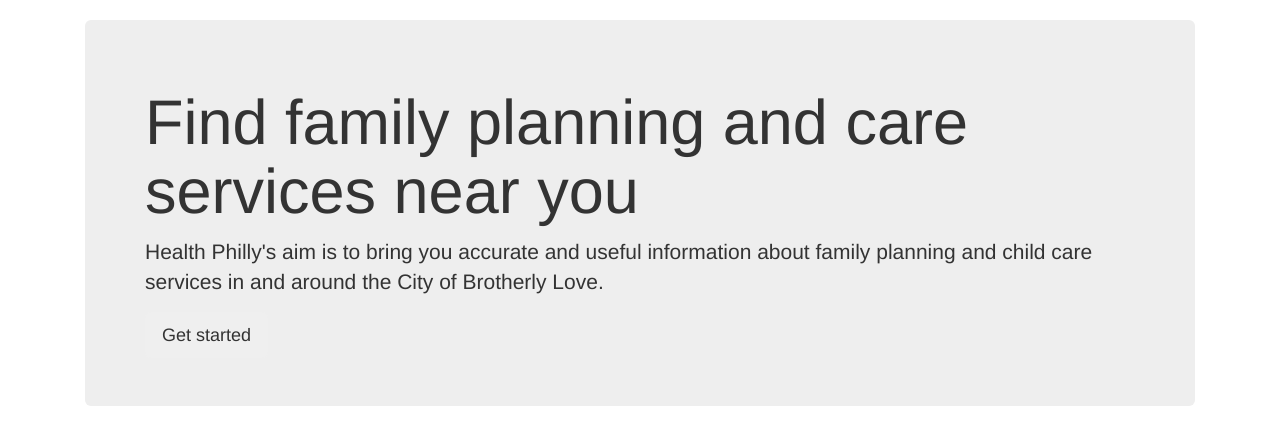
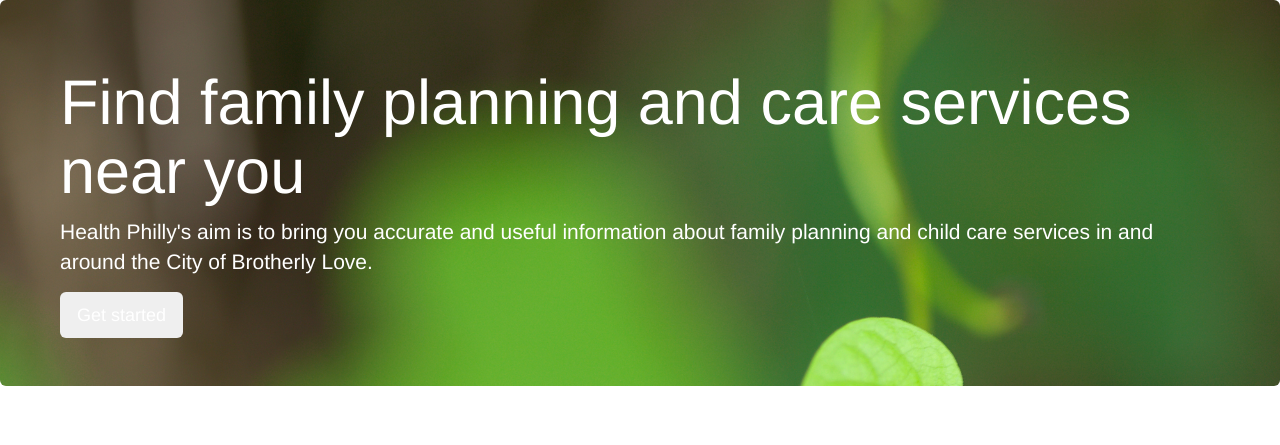
Before and after one commit to sjaoudi/codefest, a Django app: template codefest/healthphilly/templates/index.html in a window 1280 px wide. Shown: the part 52-497 px from the top of the page. Run offline with Django 3.2, Linux system fonts and the light colour scheme; the template is opened without the code that fills it, so the values that code supplies are empty; some libraries are stand-ins or nearby versions.

Commit message:
some styling

```diff
--- /dev/null
+++ b/codefest/healthphilly/static/styles/style.css
@@ -0,0 +1,28 @@
+
+.jumbotron {
+   background-image: url('/static/img/leaf.jpg');
+   background-size: cover;
+   color: white;
+}
+.navbar {
+  margin-bottom: 0;
+}
+.index-ctr {
+  padding-left: 0;
+  padding-right: 0;
+}
+.col-lg-12 {
+  padding-left: 0;
+  padding-right: 0;
+}
+input[type='checkbox'] {
+    -webkit-appearance:none;
+    width:30px;
+    height:30px;
+    background:white;
+    border-radius:5px;
+    border:2px solid #555;
+}
+input[type='checkbox']:checked {
+    background: #abd;
+}
--- a/codefest/healthphilly/styles/style.css
+++ /dev/null
@@ -1,16 +0,0 @@
-.jumbrotron .index {
-  background-image: url('/img/lovesign.jpg');
-  background-size: cover;
-}
-
-input[type='checkbox'] {
-    -webkit-appearance:none;
-    width:30px;
-    height:30px;
-    background:white;
-    border-radius:5px;
-    border:2px solid #555;
-}
-input[type='checkbox']:checked {
-    background: #abd;
-}
--- a/codefest/healthphilly/templates/base.html
+++ b/codefest/healthphilly/templates/base.html
@@ -8,8 +8,8 @@
   <!-- remember to include favicon -->
   <title>Health Philly</title>
   <link rel="stylesheet" href="https://bootswatch.com/superhero/bootstrap.min.css">
-  <link rel="stylesheet" href="/styles/style.css">
-  <script src="/scripts/script.js"></script>
+  <link rel="stylesheet" href="/static/styles/style.css">
+  <script src="/static/scripts/script.js"></script>
 
 </head>
 
--- a/codefest/healthphilly/templates/index.html
+++ b/codefest/healthphilly/templates/index.html
@@ -3,8 +3,8 @@
 
 
 {% block content %}
-  <div class="container">
-    <div class="col-md-12">
+  <div class="container-fluid index-ctr">
+    <div class="col-lg-12">
       <div class="jumbotron index">
         <h1>Find family planning and care services near you</h1>
         <p>Health Philly's aim is to bring you accurate and useful information
--- a/codefest/healthphilly/templates/styles/style.css
+++ /dev/null
@@ -1,4 +0,0 @@
-.jumbrotron .index {
-  background-image: url('../img/lovesign.jpg');
-  background-size: cover;
-}
```
Also changed, not shown: codefest/db.sqlite3, codefest/healthphilly/static/img/leaf.jpg (added), codefest/healthphilly/static/img/leftlove.jpg (added), codefest/healthphilly/static/img/lovesign.jpg (renamed from codefest/healthphilly/img/lovesign.jpg), codefest/healthphilly/static/scripts/script.js (added).
